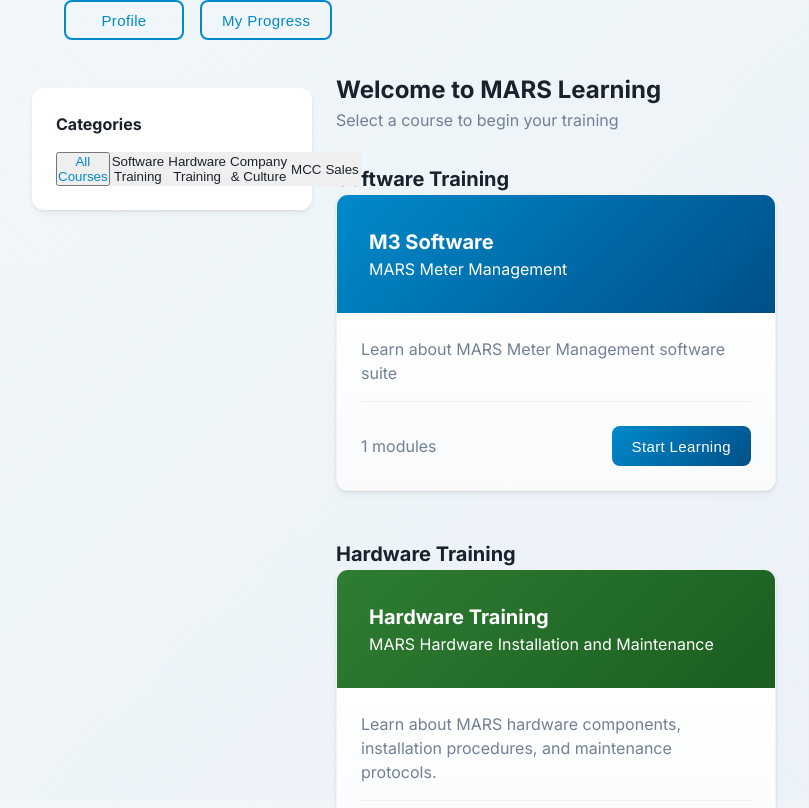
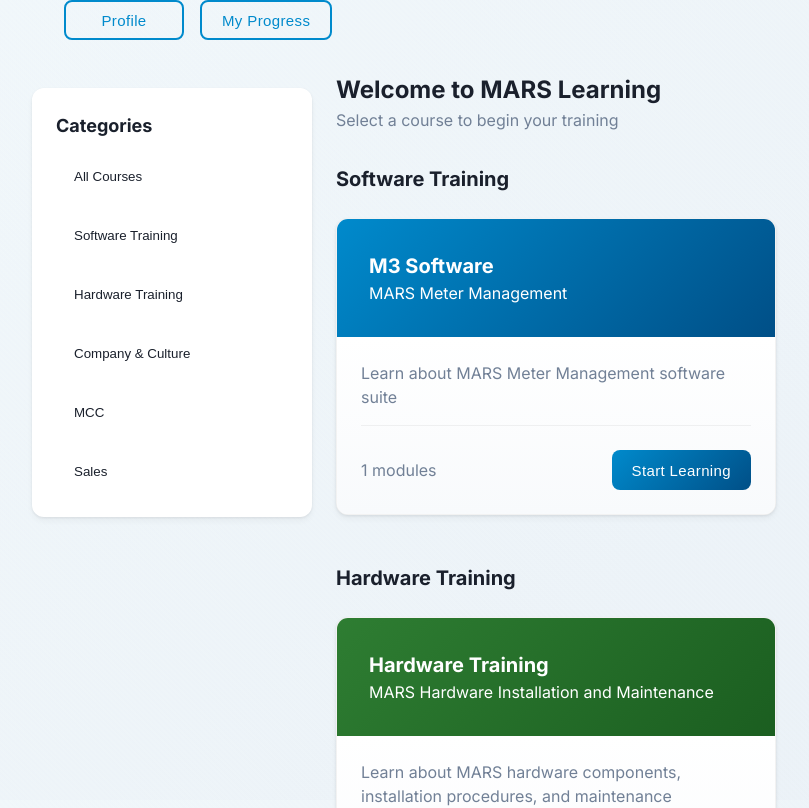
Before and after one commit to jbb1988/quiz-app, a React (Create React App) app: page / in a window 1280 px wide. Shown: the top 808 px of the page, without its empty margins (0-809 px from the left). Built offline with nearby package versions, Linux system fonts and the light colour scheme.

Commit message:
Update styles for better category list display

```diff
--- a/src/styles/index.css
+++ b/src/styles/index.css
@@ -61,7 +61,7 @@
 }
 
 .dashboard {
-  min-height: 100vh;
+  min-height: calc(100vh - 72px);
   display: grid;
   grid-template-columns: 1fr;
   grid-template-rows: auto 1fr;
@@ -75,8 +75,7 @@
 @media (min-width: 1024px) {
   .dashboard {
     grid-template-columns: 280px 1fr;
-    grid-template-areas:
-      "sidebar main";
+    grid-template-areas: "sidebar main";
     padding: 2rem;
   }
 }
@@ -90,6 +89,26 @@
   height: fit-content;
   position: sticky;
   top: 88px;
+}
+
+.dashboard-sidebar nav {
+  display: flex;
+  flex-direction: column;
+  gap: 0.5rem;
+}
+
+.dashboard-sidebar button {
+  text-align: left;
+  padding: 0.75rem 1rem;
+  border-radius: var(--radius-md);
+  transition: var(--transition-default);
+  border: 2px solid transparent;
+  font-weight: 500;
+  width: 100%;
+  display: block;
+  cursor: pointer;
+  background: transparent;
+  color: var(--color-text-primary);
 }
 
 .dashboard-main {
@@ -208,8 +227,10 @@
 
 /* Utility classes */
 .flex { display: flex; }
+.flex-col { flex-direction: column; }
 .items-center { align-items: center; }
 .justify-between { justify-content: space-between; }
+.gap-2 { gap: 0.5rem; }
 .gap-4 { gap: 1rem; }
 .text-center { text-align: center; }
 .mb-4 { margin-bottom: 1rem; }
@@ -217,9 +238,12 @@
 .mt-4 { margin-top: 1rem; }
 .text-2xl { font-size: 1.5rem; }
 .text-xl { font-size: 1.25rem; }
+.text-lg { font-size: 1.125rem; }
 .font-bold { font-weight: 700; }
 .text-primary { color: var(--color-primary); }
 .text-text-light { color: var(--color-text-light); }
+.space-y-2 > * + * { margin-top: 0.5rem; }
 .space-y-4 > * + * { margin-top: 1rem; }
+.space-y-6 > * + * { margin-top: 1.5rem; }
 .space-y-8 > * + * { margin-top: 2rem; }
 .space-y-12 > * + * { margin-top: 3rem; }
```
